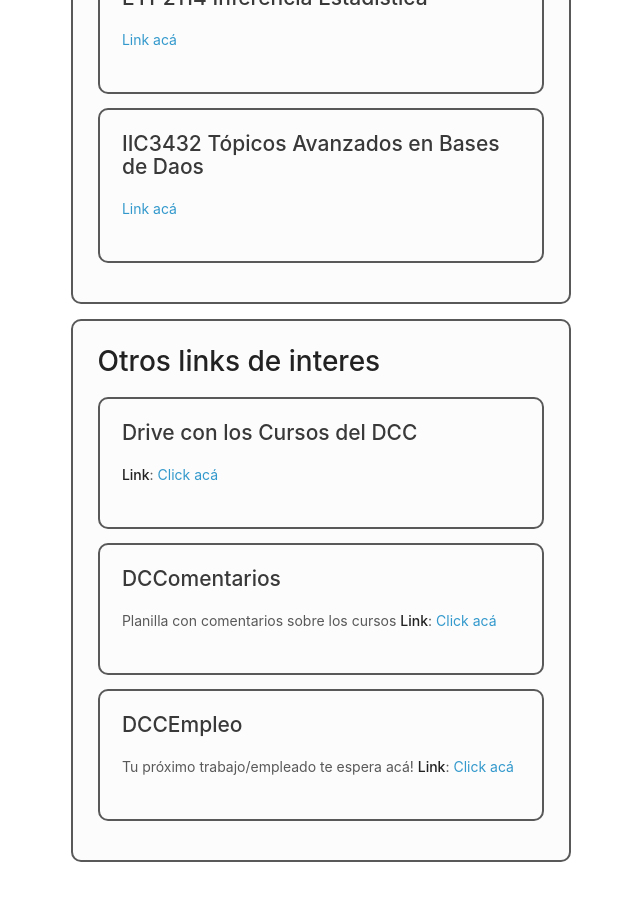
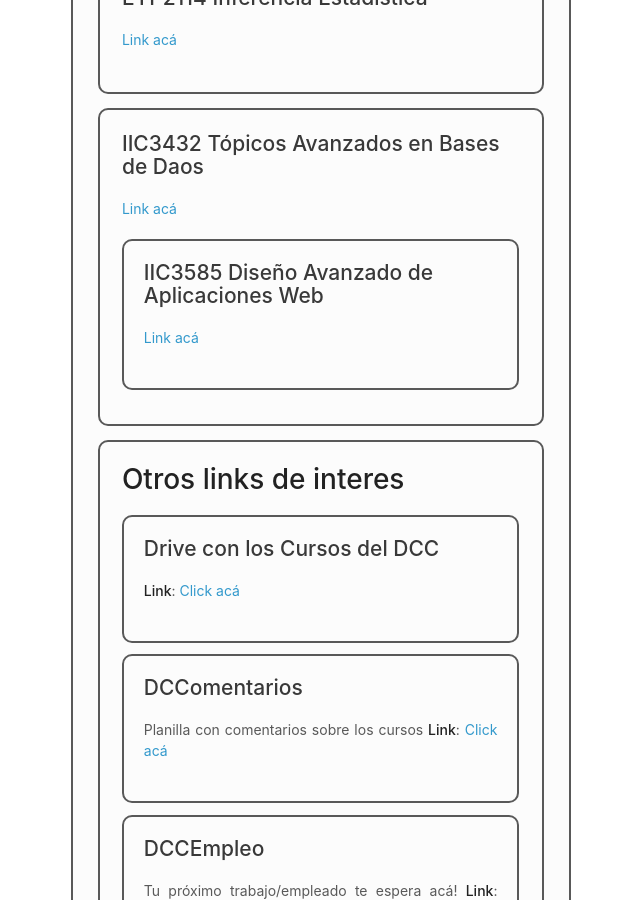
Before and after one commit to capitulo-acm-puc/capitulo-acm-puc.github.io, a Jekyll site: the page built from 6-grupos_y_canales.md, in a window 1280 px wide and 900 px high, scrolled down 7419 px. Shown: the whole window, without its empty margins (535-1175 px from the left). Built offline with Jekyll 4.4.1, drawn with Linux system fonts in a browser that asks for light colours.

Commit message:
Update 6-grupos_y_canales.md

```diff
--- a/6-grupos_y_canales.md
+++ b/6-grupos_y_canales.md
@@ -257,6 +257,13 @@ Grupo de Compra y Venta de artículos
 ## IIC3432 Tópicos Avanzados en Bases de Daos
 [Link acá](https://t.me/joinchat/FG3F8Bhlt_X1b5CGDzWS_Q)
 
+<div class="grupo">
+## IIC3585 Diseño Avanzado de Aplicaciones Web
+[Link acá](https://t.me/joinchat/08E19b5gEYRiZmEx)
+
+
+
+
 </div>
 
 </div>
```
